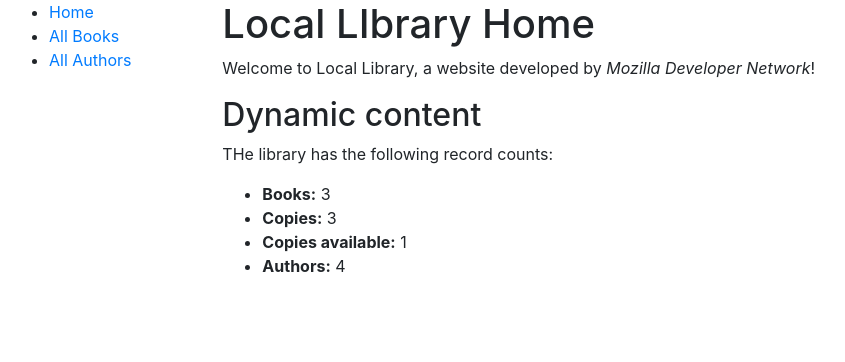
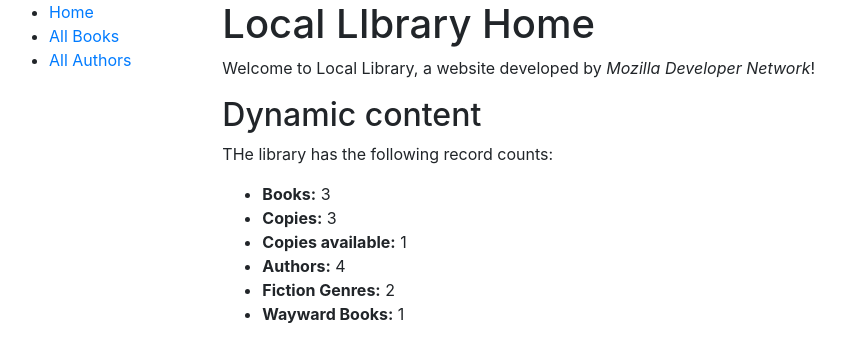
Before and after one commit to JBob47/django-local-library, a Django app: page /catalog/ in a window 1280 px wide. Shown: the top 362 px of the page, without its empty margins (6-851 px from the left). Run offline with Django 3.2, Linux system fonts and the light colour scheme; data comes from the database, SQL or seed files in the repository; some libraries are stand-ins or nearby versions.

Commit message:
Completed part 5 Challenge

```diff
--- a/local_library_site/catalog/templates/index.html
+++ b/local_library_site/catalog/templates/index.html
@@ -1,5 +1,5 @@
 {% extends 'base_generic.html'  %}
-
+{% block title %}<title>Home Page</title>{% endblock %}
 {% block content  %}
 	<h1>Local LIbrary Home</h1>
 	<p>Welcome to Local Library, a website developed by <em>Mozilla Developer Network</em>!</p>
@@ -10,6 +10,8 @@
 		<li><strong>Copies:</strong> {{ num_instances }}</li>
 		<li><strong>Copies available:</strong> {{ num_instances_available  }}</li>
 		<li><strong>Authors:</strong> {{ num_authors  }}</li>
+		<li><strong>Fiction Genres:</strong> {{ num_fiction_genres }}</li>
+		<li><strong>Wayward Books:</strong> {{ num_wayward_books }}</li>
 	</ul>
 
 {% endblock  %}
--- a/local_library_site/catalog/views.py
+++ b/local_library_site/catalog/views.py
@@ -16,11 +16,19 @@ def index(request):
 	#The 'all()' is implied by default
 	num_authors = Author.objects.count()
 
+	#Count genres that contain Fiction (case insensitive)
+	num_fiction_genres = Genre.objects.filter(name__icontains='fiction').count()
+
+	#Count genres that contain Fiction (case insensitive)
+	num_wayward_books = Book.objects.filter(title__icontains='wayward').count()
+
 	context = {
 		'num_books': num_books,
 		'num_instances': num_instances,
 		'num_instances_available': num_instances_available,
 		'num_authors': num_authors,
+		'num_fiction_genres': num_fiction_genres,
+		'num_wayward_books': num_wayward_books,
 	}
 
 	# Render the HTML template index.html with the data in the context variable
```
